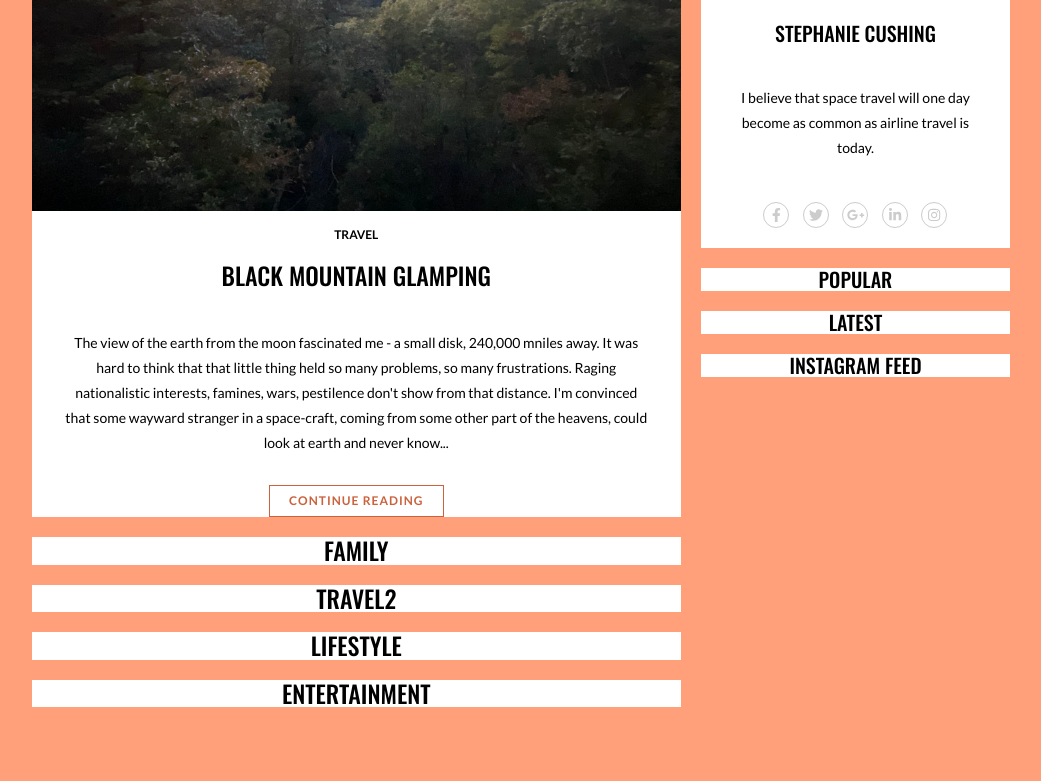
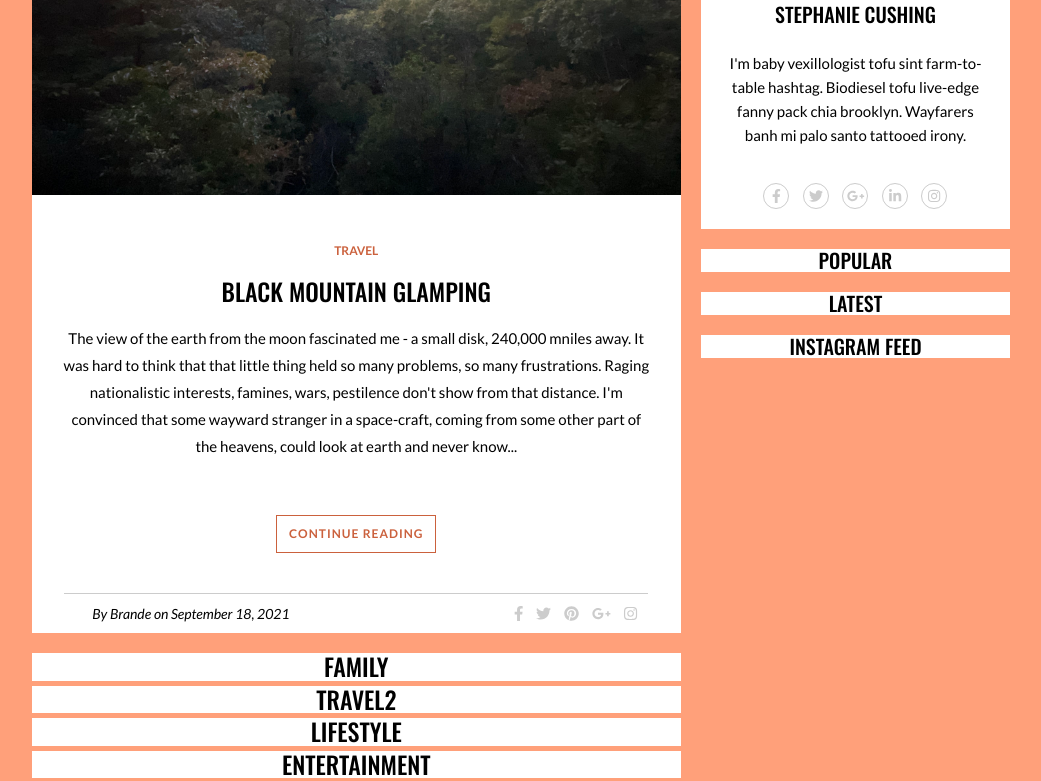
Before and after one commit to slcushing/pixel-perfect, a plain HTML site: page index.html in a window 1280 px wide. Shown: the part 387-1168 px from the top of the page, without its empty margins (119-1160 px from the left). Drawn offline with nearby package versions, Linux system fonts and the light colour scheme; a web font is replaced by a local one.

Commit message:
Fine Tuning Main Box and Aside Box

```diff
--- a/index.html
+++ b/index.html
@@ -43,7 +43,17 @@
             <h2>BLACK MOUNTAIN GLAMPING</h2>
             <article>The view of the earth from the moon fascinated me - a small disk, 240,000 mniles away. It was hard to think that that little thing held so many problems, so many frustrations. Raging nationalistic interests, famines, wars, pestilence don't show from that distance. I'm convinced that some wayward stranger in a space-craft, coming from some other part of the heavens, could look at earth and never know...
             </article>
-            <button class=continue>CONTINUE READING</button>
+            <button class="continue">CONTINUE READING</button>
+        <div class="bottombar">
+            <span>By Brande on September 18, 2021</span>
+            <ul class="bottomicons">
+                <li id="fb"><i class="fab fa-facebook-f"></i></li>
+                <li id="twitter"><i class="fab fa-twitter"></i></li>
+                <li id="pintrest"><i class="fab fa-pinterest"></i></li>
+                <li id="google"><i class="fab fa-google-plus-g"></i></li>
+                <li id="instagram"><i class="fab fa-instagram"></i></li>
+            </ul>
+        </div>
         </section>
         <section class="family box">
             <h2>FAMILY</h2>
@@ -63,7 +73,7 @@
             <img class=hogwarts src= "images1/hogwarts.jpeg" alt= "Hogwarts"/>
             <img class=beachjack src="images1/beachjack.jpg" alt="Jack at the Beach"/>
             <h3>STEPHANIE CUSHING</h3>
-            <article>I believe that space travel will one day become as common as airline travel is today.
+            <article> I'm baby vexillologist tofu sint farm-to-table hashtag. Biodiesel tofu live-edge fanny pack chia brooklyn. Wayfarers banh mi palo santo tattooed irony.
             </article>
             <ul class= "sidecons">
                 <li id="fb"><i class="fab fa-facebook-f"></i></li>
--- a/scss/styles.scss
+++ b/scss/styles.scss
@@ -70,46 +70,53 @@ body {
 .blackmountain {
     object-fit: cover;
     width:100%;
-    height: 75%;
+    height: 23.5em;
 }
 
 .category {
     font-family: Lato;
     font-weight: bold;
+    color: #CB613D;
     font-size: 12px;
+    margin-top: 3.7em;
 }
 
 h2 {
     font-family: Oswald;
     font-size: 24px;
     font-weight: 500;
+    margin-bottom: -15px;
 }
 
-article {
+.content-boxes article {
     font-family: Lato;
-    font-size: 14px;
-    margin: 10px;
+    font-size: 15px;
+    margin: 15px 10px 35px 10px;
     line-height: 1.8;
     padding: 20px;
 
 }
 
-.continue {
+button.continue {
     font-family: Lato;
     font-size: 12px;
-    font-weight: 700;
+    font-weight: 650;
     background-color: white;
     border: #CB613D solid 1px;
-    width: 175px;
+    width: 160px;
     color: #CB613D;
-    padding: 8px;
+    padding: 11px;
     letter-spacing: 1px;
+    margin-right: auto;
+    margin-left: auto;
+    margin-bottom: 40px;
 }
 
 h3 {
     font-family: Oswald;
     font-size: 20px;
     font-weight:500;
+    margin-top: 1px;
 }
 
 .hogwarts {
@@ -162,10 +169,20 @@ ul.icons {
     align-content: center;
     gap: 13px;
     color:#ccc;
-    display:flex;
     padding:10px;
     font-size: 13px;
     margin-right:10%;
+}
+
+
+.aside article {
+    font-family: Lato;
+    font-size: 15px;
+    line-height: 1.6;
+    padding: 15px;
+    margin: -10px 5px 5px 5px;
+
+
 }
 
 ul.sidecons {
@@ -190,3 +207,26 @@ ul.sidecons {
     justify-content: center;
 
 }
+
+.bottombar {
+    font-family: Lato;
+    font-size: 14px;
+    font-style: italic;
+    display: flex;
+    padding-left: 2em;
+    border-top: solid 1.5px #ccc;
+    width: 90%;
+    margin: 0 auto;
+    justify-content: space-between;
+    align-items: center;
+
+}
+
+.bottomicons {
+    list-style-type: none;
+    display: flex;
+    gap: 13px;
+    color: #ccc;
+    font-size: 15px;
+    align-items: center;
+}
```
Also changed, not shown: css/styles.css, 1 other file.
